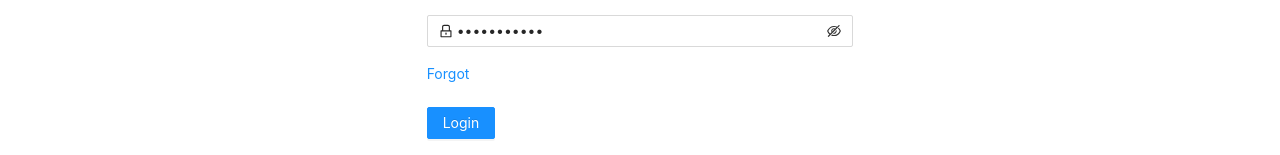
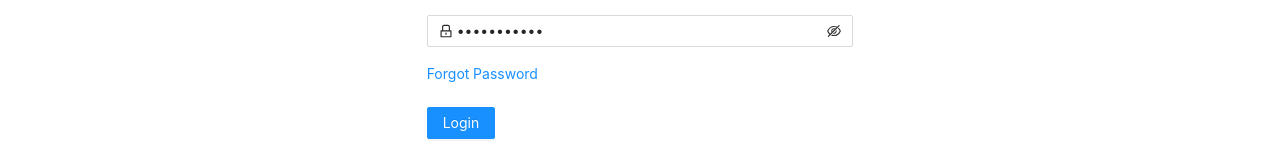
Before and after one commit to SreeragKU/IdeaWeave, a Next.js app in the folder IdeaWeave/client/: page /signin in a window 1280 px wide. Shown: the part 240-395 px from the top of the page. Built offline with nearby package versions, Linux system fonts and the light colour scheme; no server answers.

Commit message:
Some package updates and mass push of changes

```diff
--- a/IdeaWeave/client/pages/admin/posts/new.js
+++ b/IdeaWeave/client/pages/admin/posts/new.js
@@ -132,7 +132,7 @@ function NewPost() {
 
           <br />
           <br />
-          <pre>{JSON.stringify(loadedCategories, null, 4)}</pre>
+          {/* <pre>{JSON.stringify(loadedCategories, null, 4)}</pre> */}
         </Col>
         <Col span={6} offset={1}>
           <h4>Categories</h4>
--- a/IdeaWeave/client/pages/signin.js
+++ b/IdeaWeave/client/pages/signin.js
@@ -124,7 +124,7 @@ function Signin() {
           </Form.Item>
 
           <div>
-            <Link href="/forgot-password">Forgot</Link>
+            <Link href="/forgot-password">Forgot Password</Link>
           </div>
           <br />
 
```
